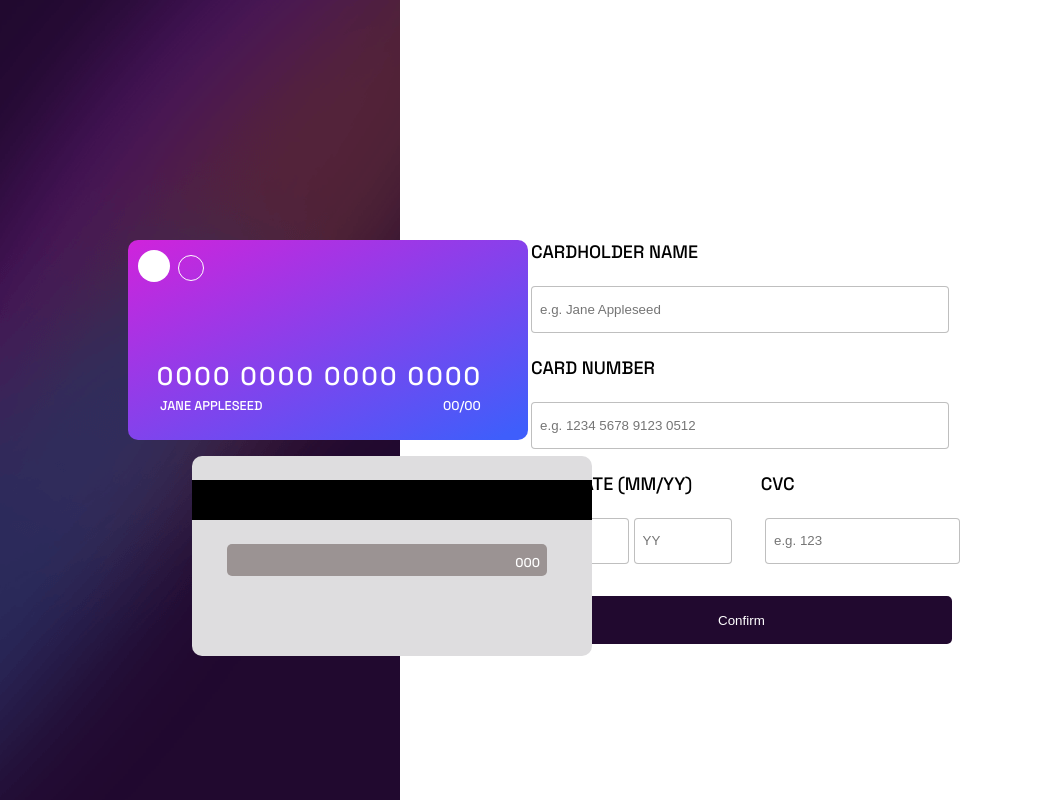
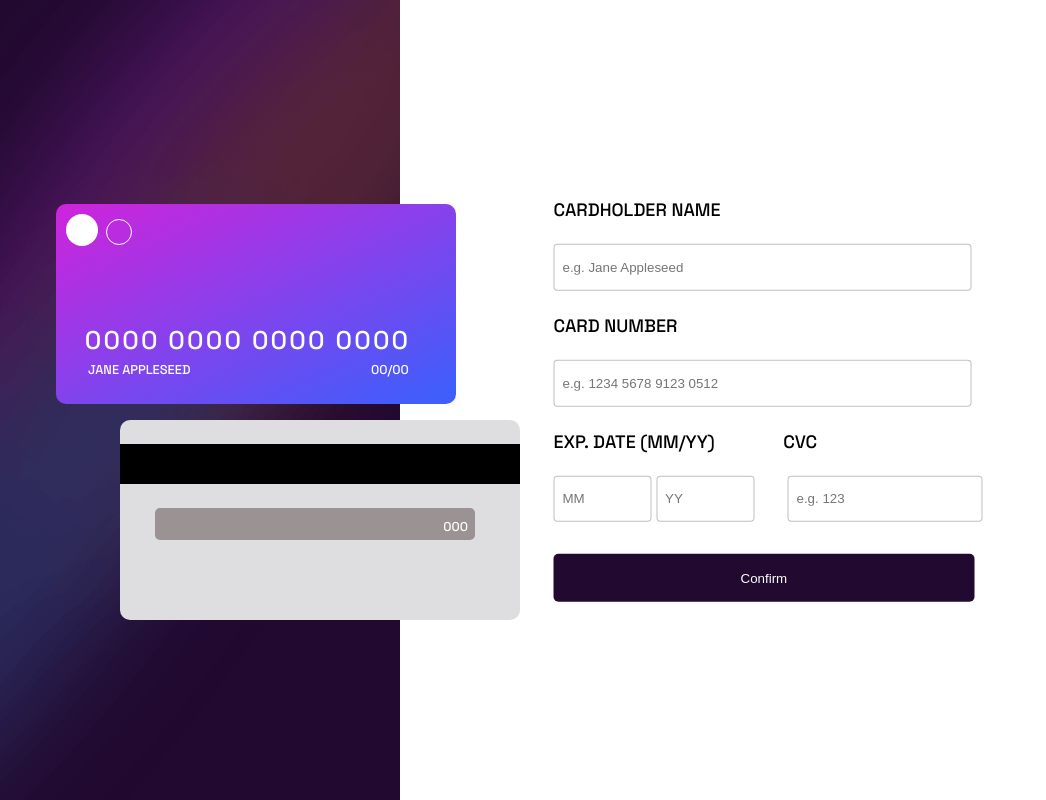
Before and after one commit to yvzklc/PaymentPage, a plain HTML site: page index.html in a window 1280 px wide. Shown: the whole page, without its empty margins (0-1046 px from the left). Drawn offline with Linux system fonts and the light colour scheme.

Commit message:
code optimization

```diff
--- a/style.css
+++ b/style.css
@@ -25,8 +25,9 @@ body {
     border-radius: 10px;
     z-index: 100;
     position: absolute;
-    top: 30vh;
-    left: 10vw;
+    left: 20%;
+    top: 38%;
+    transform: translate(-50%,-50%);
     width: 25rem;
     height: 25vh;
 
@@ -105,8 +106,9 @@ body {
 }
 .right-side {
     position: absolute;
-    right: 25%;
-    top: 30%;
+    left: 60%;
+    top: 50%;
+    transform: translate(-50%,-50%);
 }
 
 .right-side input {
```
